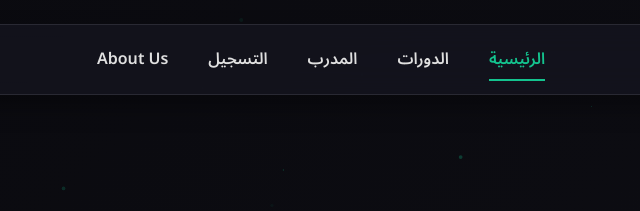
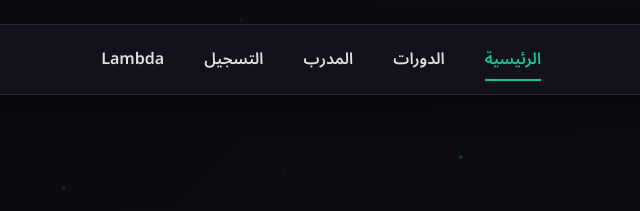
Before and after one commit to BaselGhanem/XacademyChatgpt, a plain HTML site: page index.html in a window 1280 px wide. Shown: the top 211 px of the page, 260-900 px from the left. Drawn offline with Linux system fonts and the light colour scheme.

```diff
--- a/index.html
+++ b/index.html
@@ -25,7 +25,7 @@
     <li><a href="#courses" class="nav-link">الدورات</a></li>
     <li><a href="#instructor" class="nav-link">المدرب</a></li>
     <li><a href="#registration" class="nav-link">التسجيل</a></li>
-    <li><a href="about.html" class="nav-link">About Us</a></li>
+    <li><a href="Lambda.html" class="nav-link">Lambda</a></li>
 </ul>
 
             <div class="nav-actions">
```
